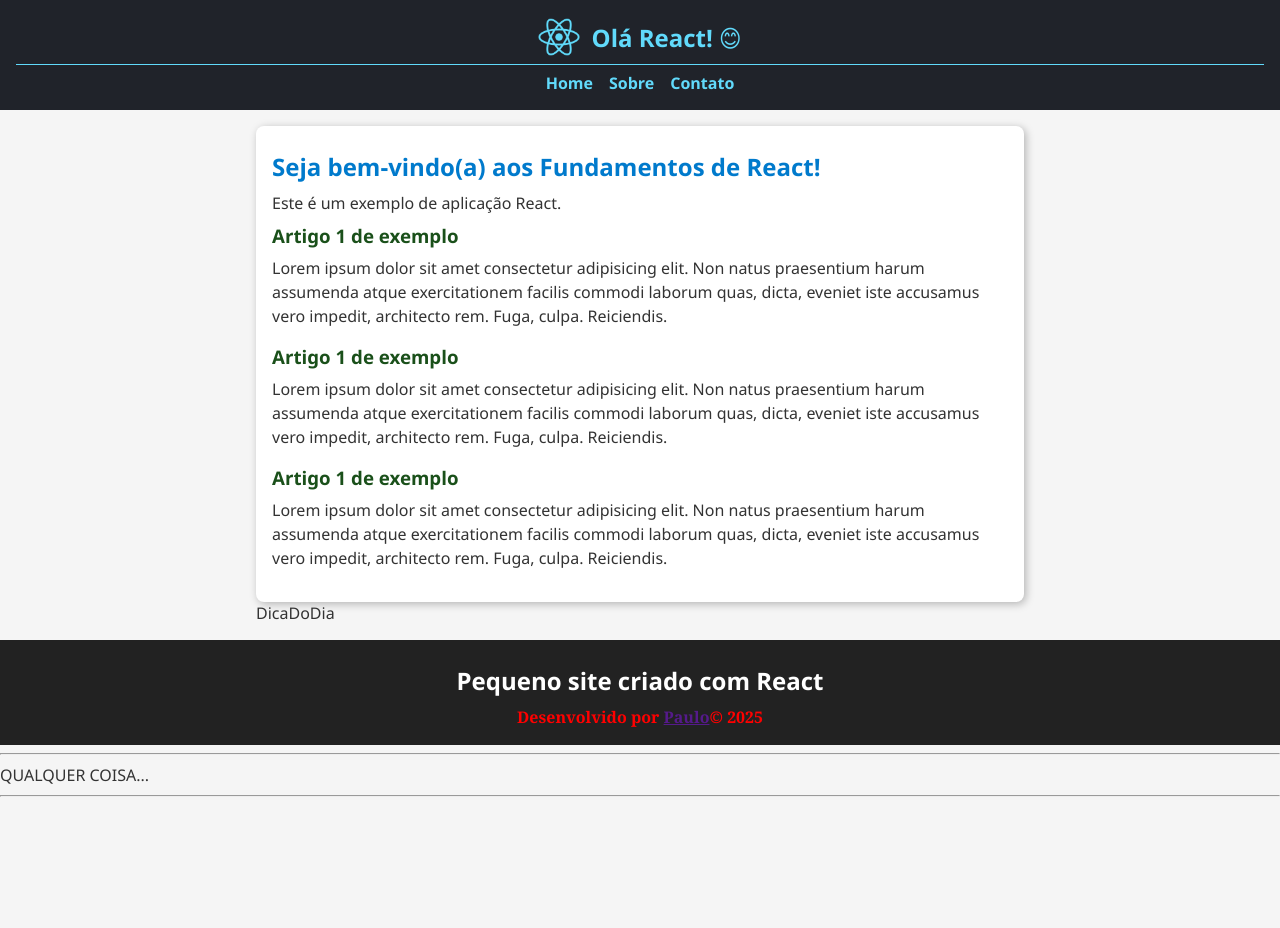
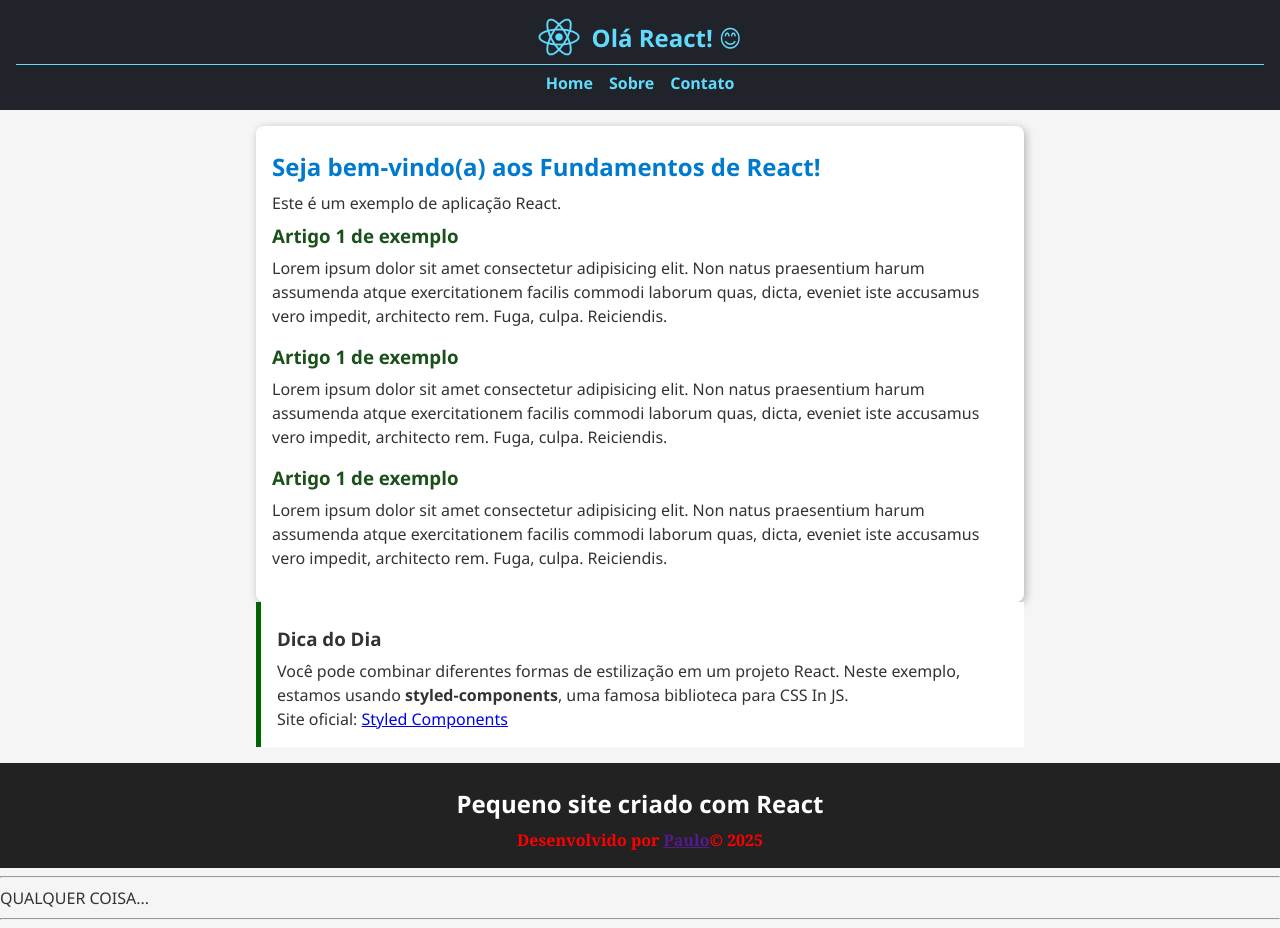
Before and after one commit to PauloHenrique00-tech/react-fundamentos, a React (Vite) app: page / in a window 1280 px wide. Before the commit the page ends 805 px from the top, so only its background shows below. Built offline with nearby package versions, Linux system fonts and the light colour scheme.

Commit message:
Cria componente DicaDoDia e estiliza

```diff
--- a/src/components/DicaDoDia/DicaDoDia.tsx
+++ b/src/components/DicaDoDia/DicaDoDia.tsx
@@ -1,3 +1,25 @@
+import styled from "styled-components";
+
+const StyledDicaDoDia = styled.section`
+  background-color: #e8f5e9;
+  border-left: 5px solid darkgreen;
+`;
+
 export default function DicaDoDia() {
-  return <div>DicaDoDia</div>;
+  return (
+    <StyledDicaDoDia>
+      <h3>Dica do Dia</h3>
+      <p>
+        Você pode combinar diferentes formas de estilização em um projeto React.
+        Neste exemplo, estamos usando <b>styled-components</b>, uma famosa
+        biblioteca para CSS In JS.
+      </p>
+      <p>
+        Site oficial:{" "}
+        <a href="https://styled-components.com/" target="_blank">
+          Styled Components
+        </a>
+      </p>
+    </StyledDicaDoDia>
+  );
 }
```
